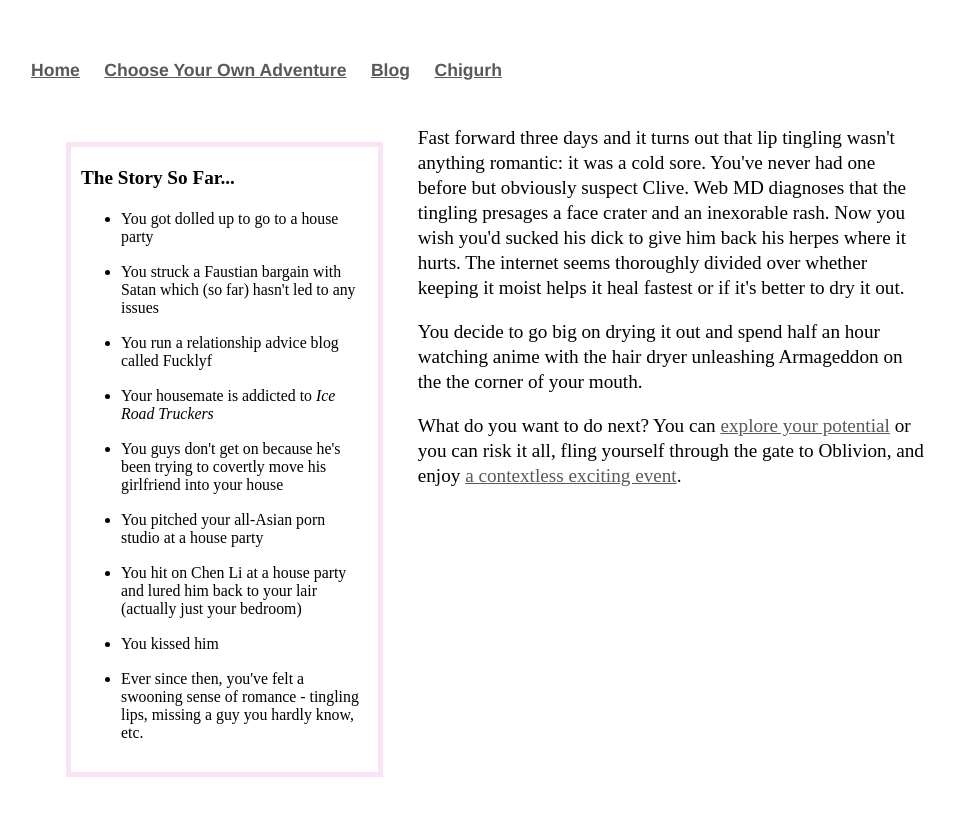
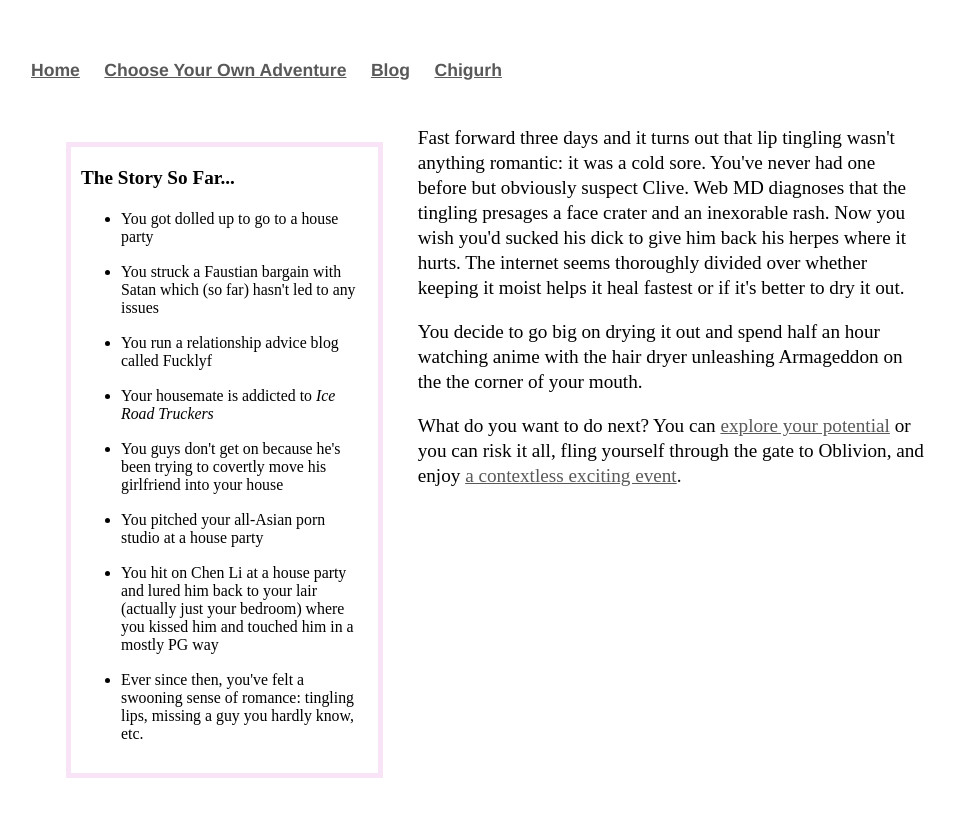
Before and after one commit to Pinelife/pinelife.github.io, a Jekyll site: the page Hellhole/Room8.html, which Jekyll copies as it is, in a window 1280 px wide. Shown: the top 817 px of the page, without its empty margins (161-1116 px from the left). Built offline with Jekyll 4.4.1, drawn with Linux system fonts in a browser that asks for light colours.

Commit message:
Update Room8.html

```diff
--- a/Hellhole/Room8.html
+++ b/Hellhole/Room8.html
@@ -29,11 +29,10 @@
 <br/>
 <li>You pitched your all-Asian porn studio at a house party</li>
   </br>
-<li>You hit on Chen Li at a house party and lured him back to your lair (actually just your bedroom)</li>
+<li>You hit on Chen Li at a house party and lured him back to your lair (actually just your bedroom) where you kissed him and touched
+him in a mostly PG way</li>
   </br>
-<li>You kissed him</li>
-  </br>
-<li>Ever since then, you've felt a swooning sense of romance - tingling lips, missing a guy you hardly know, etc.</li>
+<li>Ever since then, you've felt a swooning sense of romance: tingling lips, missing a guy you hardly know, etc.</li>
    </ul>
     </p>
 </div>
```
